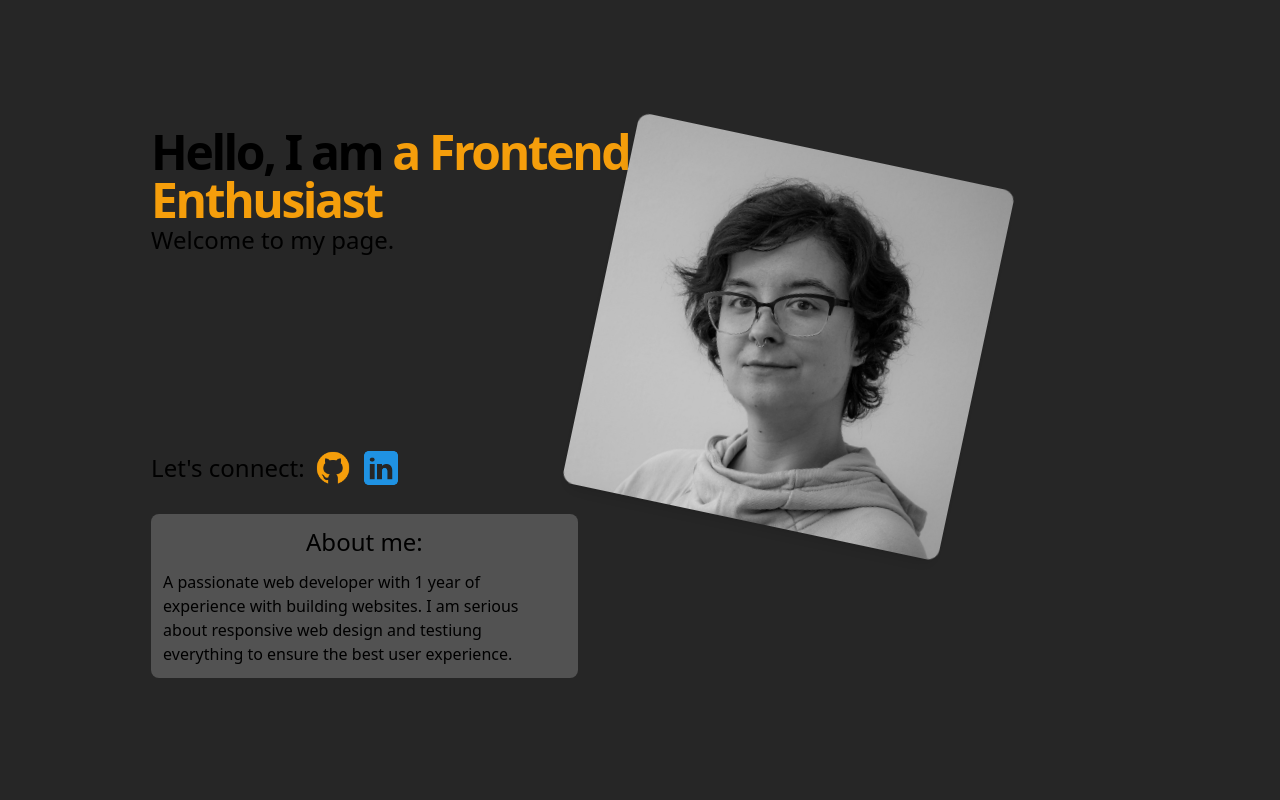
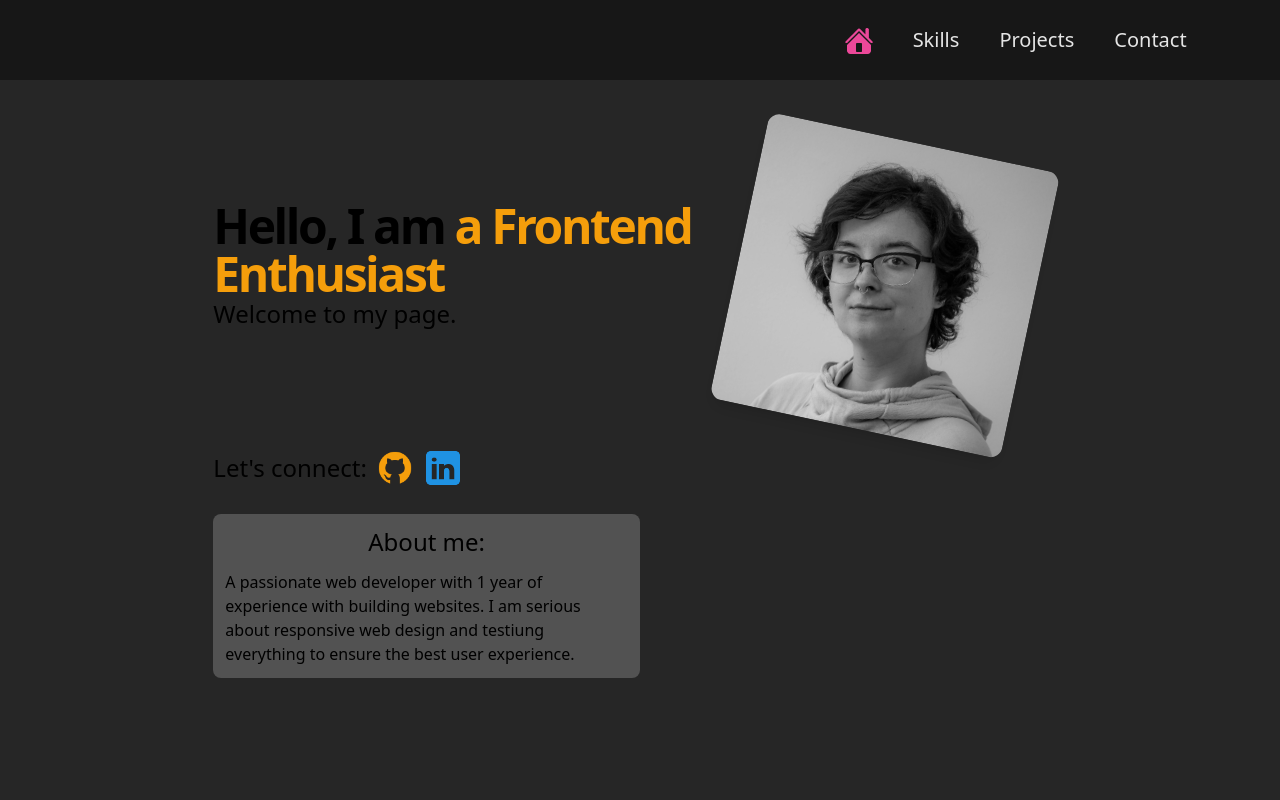
Before and after one commit to TjasaZil/portfolio, a Vue app: page / in a window 1280 px wide. Shown: the top 800 px of the page. Built offline with nearby package versions, Linux system fonts and the light colour scheme.

Commit message:
.footer and navbar

```diff
--- a/src/App.vue
+++ b/src/App.vue
@@ -1,14 +1,20 @@
 <template>
-  <section class="bg-neutral-800"><HeroComponent /></section>
+  <section class="bg-neutral-800">
+    <NavbarComponent />
+    <HeroComponent />
+    <FooterComponent />
+  </section>
 </template>
 
 <script lang="ts">
 import { defineComponent } from "vue";
 import HeroComponent from "@/components/Hero/HeroComponent.vue";
+import FooterComponent from "./components/Shared/FooterComponent.vue";
+import NavbarComponent from "./components/Shared/NavbarComponent.vue";
 
 export default defineComponent({
   name: "App",
-  components: { HeroComponent },
+  components: { HeroComponent, FooterComponent, NavbarComponent },
 });
 </script>
 
--- a/src/components/Hero/HeroComponent.vue
+++ b/src/components/Hero/HeroComponent.vue
@@ -1,26 +1,29 @@
 <template>
-  <section class="w-11/12 h-screen bg-natural-800 mx-auto">
-    <div class="grid grid-cols-12">
+  <section class="w-full h-screen bg-natural-800 mx-auto">
+    <div
+      class="w-11/12 lg:w-4/6 max-w-7xl flex flex-row lg:justify-between items-center mx-auto"
+    >
+      <Headline /><Image />
+    </div>
+    <!-- <div class="grid grid-cols-12">
       <div class="col-start-1 col-span-1"></div>
       <div class="col-start-2 col-span-5 flex flex-row justify-between">
         <Headline />
-        <BgImage />
       </div>
       <div class="col-start-7 col-span-5"><Image /></div>
 
       <div class="col-start-12 col-span-1"></div>
-    </div>
+    </div>-->
   </section>
 </template>
 
 <script lang="ts">
-import BgImage from "../Shared/BgImage.vue";
 import Headline from "./HeadlineComponent.vue";
 import Image from "./ImageComponent.vue";
 
 export default {
   name: "Hero",
-  components: { Headline, Image, BgImage },
+  components: { Headline, Image },
 };
 </script>
 
--- a/src/components/Hero/ImageComponent.vue
+++ b/src/components/Hero/ImageComponent.vue
@@ -3,7 +3,7 @@
     <img
       src="@/assets/Images/profile.jpg"
       alt="a profile image of me with glasses and brown wavy hair"
-      class="rounded-xl lg:w-96 shadow-lg origin-top-left rotate-12 grayscale hover:rotate-0 transition-all ease-linear duration-300 hover:grayscale-0"
+      class="rounded-xl w-1/3 xl:w-96 shadow-lg origin-top-left rotate-12 grayscale hover:rotate-0 transition-all ease-linear duration-300 hover:grayscale-0"
     />
   </section>
 </template>
--- /dev/null
+++ b/src/components/Shared/FooterComponent.vue
@@ -0,0 +1,19 @@
+<template>
+  <section class="w-full mt-16 bg-neutral-900 h-auto p-16">
+    <div class="flex justify-between w-11/12 mx-auto max-w-7xl">
+      <p>Copyright 2022</p>
+      <SocialMedia />
+    </div>
+  </section>
+</template>
+
+<script lang="ts">
+import SocialMedia from "@/components/Hero/SocialMedia.vue";
+import { defineComponent } from "vue";
+export default defineComponent({
+  name: "FooterComponenet",
+  components: { SocialMedia },
+});
+</script>
+
+<style></style>
--- /dev/null
+++ b/src/components/Shared/NavbarComponent.vue
@@ -0,0 +1,35 @@
+<template>
+  <section
+    class="bg-neutral-900 h-16 lg:h-20 w-full fixed top-0 left-0 z-50 text-neutral-200"
+  >
+    <div class="flex h-full justify-between w-11/12 m-auto max-w-7xl">
+      <ul class="flex justify-end items-center my-auto w-full h-full">
+        <a href="#"
+          ><li>
+            <img
+              src="@/assets/Images/home.png"
+              alt="a pink icon of a house"
+              class="h-5 w-5 xl:w-7 xl:h-7"
+            /></li
+        ></a>
+        <a href="#skills"><li>Skills</li></a>
+        <a href="#projects"><li>Projects</li></a>
+        <a href="#contact"><li>Contact</li></a>
+      </ul>
+    </div>
+  </section>
+</template>
+
+<script lang="ts">
+import { defineComponent } from "vue";
+
+export default defineComponent({
+  name: "NavbarComponent",
+});
+</script>
+
+<style scoped>
+li {
+  @apply pr-3 lg:pr-5 lg:text-lg xl:text-xl xl:pr-10;
+}
+</style>
```
